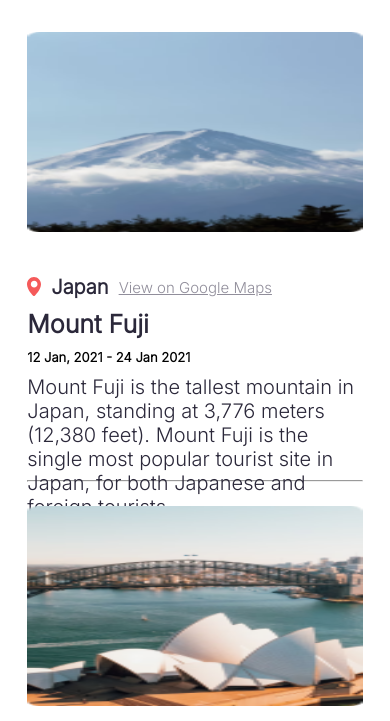
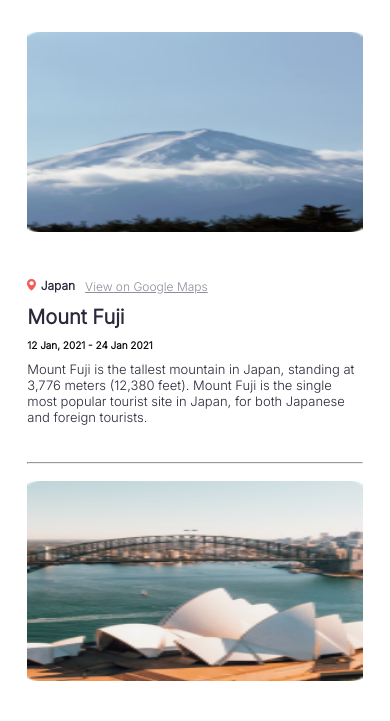
Before and after one commit to niiodoi15/enyata-academy-2023, a plain HTML site: page 0x08-travel_tour/index.html in a window 390 px wide. Shown: the part 67-788 px from the top of the page. Drawn offline with Linux system fonts and the light colour scheme.

Commit message:
update assignment

```diff
--- a/0x08-travel_tour/index.css
+++ b/0x08-travel_tour/index.css
@@ -176,7 +176,7 @@ hr{
     }
 }
 
-@media (max-width: 518px) {
+@media (max-width: 510px) {
     @import url('https://fonts.googleapis.com/css2?family=Inter:wght@100&display=swap');
 
     * {
@@ -226,7 +226,7 @@ hr{
         /* object-fit: fill; */
     }
     hr{
-        margin: 7% 0;
+        margin: 0 0 5% 0;
     }
     .location-title{
         padding-top: 8px;
@@ -239,31 +239,33 @@ hr{
         display: flex;
         justify-content: space-between;
         align-items: center;
-        gap: 5px;
+        /* gap: 2px; */
     }
     .locate-icon {
-        height: 20px;
+        height: 12px;
     }
     .country {
-        font-size: 20px;
+        font-size: 12px;
         color: #2B283A ;
     }
     .link {
         color: #918E9B;
-        font-size: 15px;
+        font-size: 12px;
+        margin: 0;
     }
     .dates {
-        font-size: 13px;
+        font-size: 10px;
     }
     .cities {
         color: #2B283A;
-        font-size: 25px;
+        font-size: 20px;
         font-weight: bold;
         margin: 10px 0;
     }
     .description {
         color: #2B283A;
         margin-top: 10px;
+        font-size: 13px;
     }
 
 }
```
